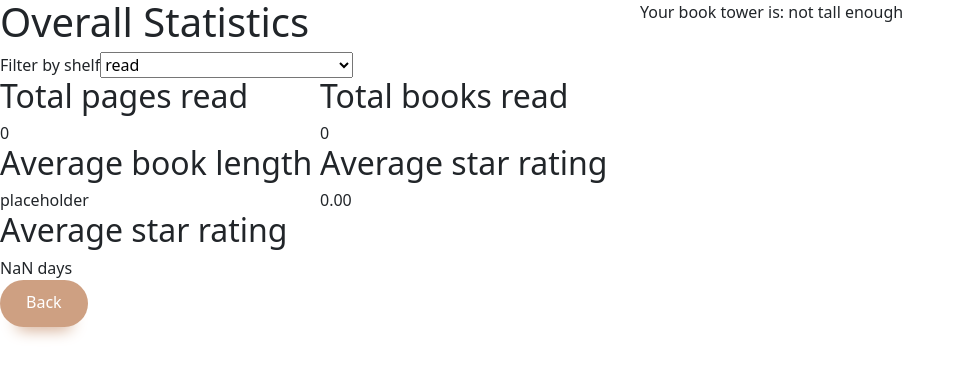
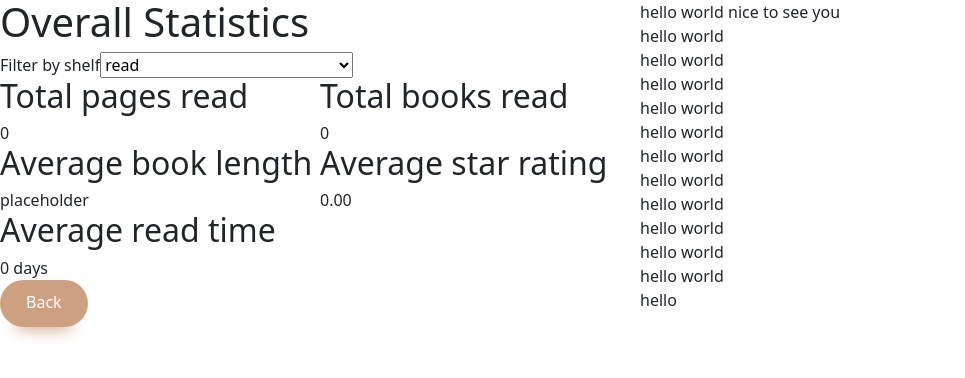
Before and after one commit to ReusableChopsticks/GoodreadsAnalyser, a React (Vite) app: page /view in a window 1280 px wide. Shown: the top 378 px of the page, without its empty margins (0-965 px from the left). Built offline with nearby package versions, Linux system fonts and the light colour scheme.

Commit message:
fixed getAverageReadTime

```diff
--- a/src/ViewPage/ViewPage.tsx
+++ b/src/ViewPage/ViewPage.tsx
@@ -3,11 +3,14 @@ import { getData, GoodreadsDataField } from "../Data/repo";
 import { PAGE_HEIGHT_M } from "../Data/constants";
 
 import "./ViewPage.css";
+import { useNavigate } from "react-router-dom";
 
 export default function ViewPage() {
   const [books, setBooks] = useState<GoodreadsDataField[]>(getData());
   const totalBooks = getTotalBookCount(books);
   const totalPages = getTotalPageCount(books);
+
+  const navigate = useNavigate();
 
   // load the data in on page load
   useEffect(() => {
@@ -47,17 +50,31 @@ export default function ViewPage() {
           <span>{getAverageStarRating(books).toFixed(2)}</span>
         </div>
         <div className="avg-read-time">
-          <h2>Average star rating</h2>
+          <h2>Average read time</h2>
           <span>{getAverageReadTime(books).toFixed() + " days"}</span>
         </div>
 
       </div>
 
-      <button>Back</button>
+      <button onClick={() => navigate("/")}>Back</button>
     </div>
     <div className="book-tower">
-      <span>Your book tower is: </span>
-      <span>not tall enough</span>
+      {/* <span>Your book tower is: </span>
+      <span>not tall enough</span> */}
+      <div className="floor" />
+      <div className="book-spine">hello world nice to see you</div>
+      <div className="book-spine">hello world</div>
+      <div className="book-spine">hello world</div>
+      <div className="book-spine">hello world</div>
+      <div className="book-spine">hello world</div>
+      <div className="book-spine">hello world</div>
+      <div className="book-spine">hello world</div>
+      <div className="book-spine">hello world</div>
+      <div className="book-spine">hello world</div>
+      <div className="book-spine">hello world</div>
+      <div className="book-spine">hello world</div>
+      <div className="book-spine">hello world</div>
+      <div className="book-spine">hello</div>
     </div>
   </div>;
 }
@@ -76,6 +93,7 @@ const getAverageStarRating = (data: GoodreadsDataField[]): number => {
     (total, book) => total + (book["My Rating"] > 0 ? 1 : 0),
     0
   );
+
   if (totalRatings === 0) {
     return 0; // Return 0 if there are no rated books
   }
@@ -118,6 +136,16 @@ const getBookStackHeight = (totalPages: number): number => {
 };
 
 /**
+ * @param dateString date string formatted as DD/MM/YYYY
+ * @returns the time as a date object
+ */
+const processDateString = (dateString: string): Date => {
+  let split = dateString.split("/");
+  // Date requires the string formatted as YYYY-MM-DD to work
+  return new Date(`${split[2]}-${split[1]}-${split[0]}`);
+}
+
+/**
  *
  * @param data book list
  * @returns average time in days to read a book
@@ -125,21 +153,28 @@ const getBookStackHeight = (totalPages: number): number => {
 const getAverageReadTime = (data: GoodreadsDataField[]): number => {
   let validBooks = 0;
   const totalReadTime = data.reduce((total, book) => {
+
+    console.log(book.Title);
     // if both dates not set, do not add to total
     if (!book["Date Added"] || !book["Date Read"]) {
       return total;
     }
 
     // find the time difference in days
-    const dateAdded = new Date(book["Date Added"]);
-    const dateRead = new Date(book["Date Read"]);
+    const dateAdded = processDateString(book["Date Added"]);
+    const dateRead = processDateString(book["Date Read"]);
 
-    const diffTime = Math.abs(dateAdded.getTime() - dateRead.getTime());
+    const diffTime = Math.abs(dateRead.getTime() - dateAdded.getTime());
     const diffDays = Math.floor(diffTime / (1000 * 60 * 60 * 24));
+
 
     validBooks += 1;
     return total + diffDays;
   }, 0);
 
+  console.log(`validBooks: ${validBooks}`);
+  console.log(`totalReadTime: ${totalReadTime}`);
+
+  if (validBooks === 0) { return 0; }
   return Math.ceil(totalReadTime / validBooks);
 };
```
